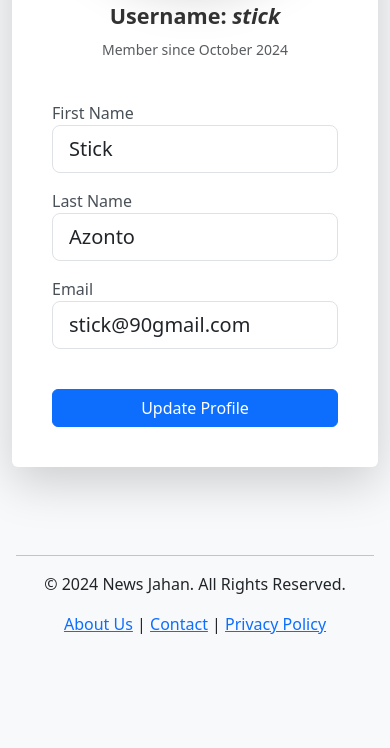
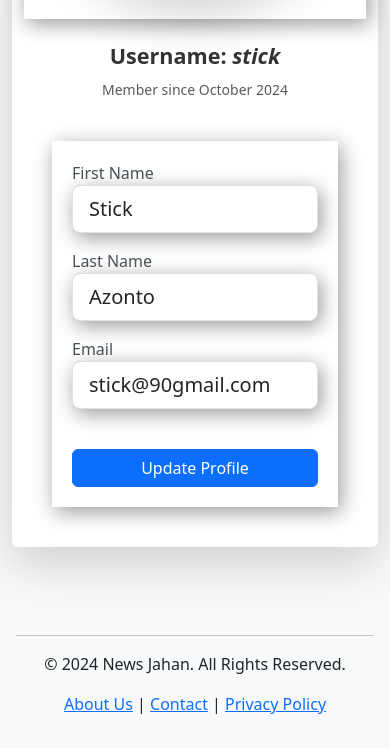
Before and after one commit to balaara-teck/news_portal, a Django app: page /jahan/settingprofile/ in a window 390 px wide. Shown: the part 433-1181 px from the top of the page. Before the commit the page ends 1067 px from the top, so only its background shows below. Run offline with Django 5.2, Linux system fonts and the light colour scheme; a user stored in the database is signed in; data comes from the database, SQL or seed files in the repository; both versions use the stored data as it was after the commit; some libraries are stand-ins or nearby versions.

Commit message:
set up profile pic

```diff
--- a/static/css/index.css
+++ b/static/css/index.css
@@ -134,6 +134,13 @@ main {
     color: #495057;
 }
 
+.user-detail-container {
+    box-shadow: 3px 5px 20px rgba(0, 0, 0, 0.4);
+    padding: 20px;
+}
+.user-detail-container input {
+    box-shadow: 3px 5px 20px rgba(0, 0, 0, 0.4);
+}
 /* end of profile.html */
 
 
@@ -296,10 +303,10 @@ main {
 
 .logout-confirmation {
     background-color: #f8f9fa;
-    padding: 30px;
+    padding: 10pxpx;
     border: 1px solid #ddd;
     border-radius: 10px;
-    width: 50%;
+    max-width: 600px;
     margin: 100px auto;
 }
 
--- a/templates/detail.html
+++ b/templates/detail.html
@@ -6,12 +6,12 @@
 <main id="news-main" class="">
     <div class="news-detail">
         <div class="news-section">
-            <h1>{{news.title}}</h1>
+            <h1 class="text-center">{{news.title}}</h1>
             <p class="date-posted">Posted on: {{news.date}}</p>
             <p class="news-content">{{news.body|linebreaks}}</p>
         </div>
         <div class="comments-sidebar">
-            <h2>Comments:{{no_of_comments}}K</h2>
+            <h2 class="text-center"><strong>Comments: {{no_of_comments}}</strong></h2>
             <hr />
             <div class="comments">
                 {% for comment in comments reversed %}
@@ -21,7 +21,7 @@
                             class="profile-pic"
                             src="{% if comment.user.image %}{{comment.user.image.url}}{% else %}{% static 'images/logo.jpeg' %}{% endif %}"
                             alt="Profile Picture"
-                        /> {{comment.user.user.first_name}}</strong
+                        /> {%if comment.user.user.first_name %} {{comment.user.user.first_name}}{% else %}{{comment.user.user}}{%endif%}</strong
                     >
                     <p class="m-0">{{comment.body}}</p>
                     <p class="comment-time m-0 text-info">
--- a/templates/profile.html
+++ b/templates/profile.html
@@ -13,7 +13,7 @@
         {% csrf_token %}
         <div class="row g-4">
             <!-- Profile Picture Column -->
-            <div class="col-md-5 d-flex justify-content-center align-items-center">
+            <div class="col-md-6 d-flex justify-content-center align-items-center user-detail-container">
                 <div class="image-wrapper position-relative">
                     <img
                         src="{% if profile.image %}{{ profile.image.url }}{% else %}{% static 'images/logo.jpeg' %}{% endif %}"
@@ -36,7 +36,7 @@
             </div>
 
             <!-- Profile Details Column -->
-            <div class="col-md-7">
+            <div class="col-md-6">
                 <div class="text-center mb-4">
                     <h4 class="font-weight-bold" style="color: #333">
                         <b>Username: <i>{{ user.username }}</i></b>
@@ -45,7 +45,7 @@
                 </div>
 
                 <div class="card-body">
-                    <div class="d-flex flex-column gap-3">
+                    <div class="d-flex flex-column gap-3 user-detail-container">
                         <div class="form-group">
                             <label for="first_name" class="font-weight-semibold">First Name</label>
                             <input
```
Also changed, not shown: db.sqlite3.
